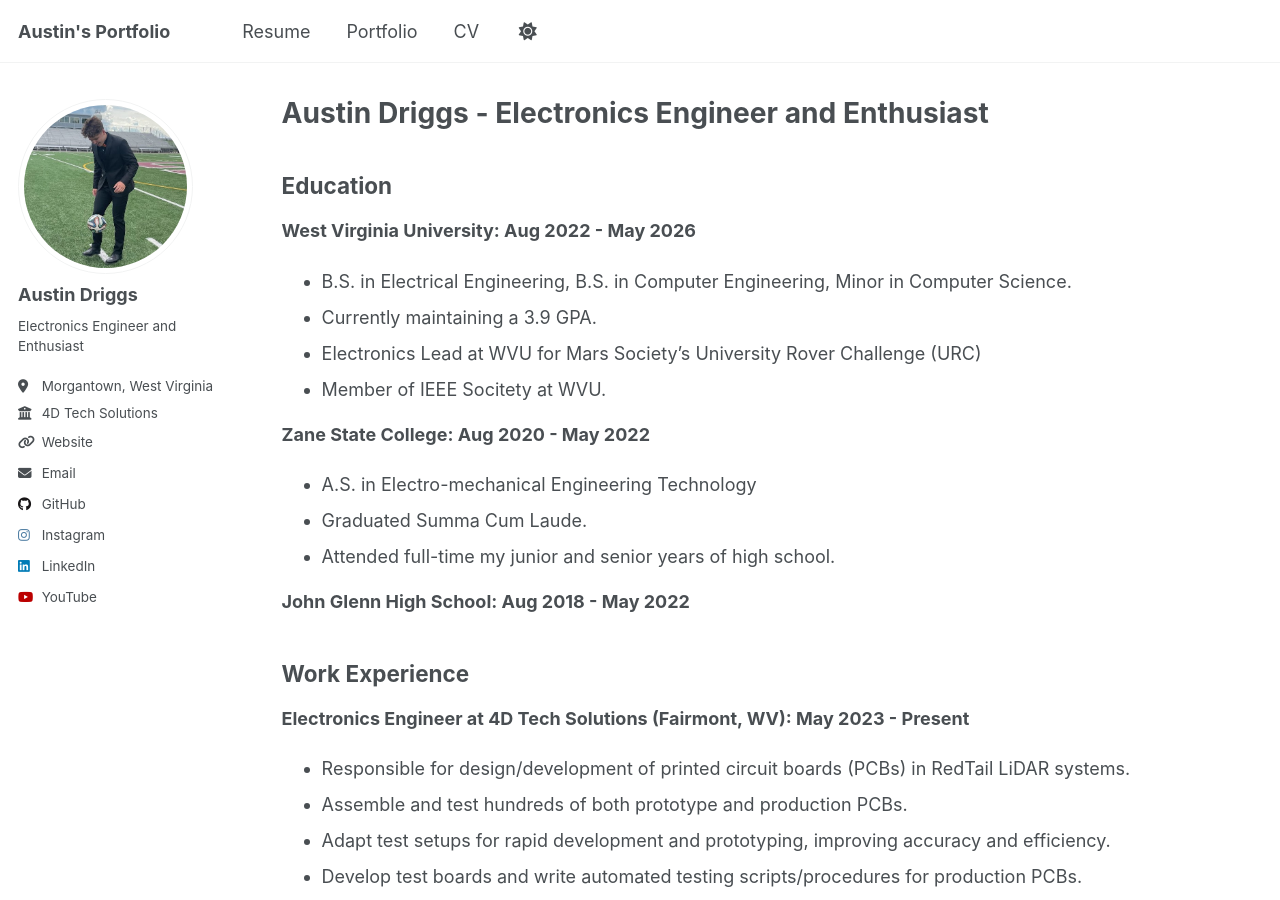
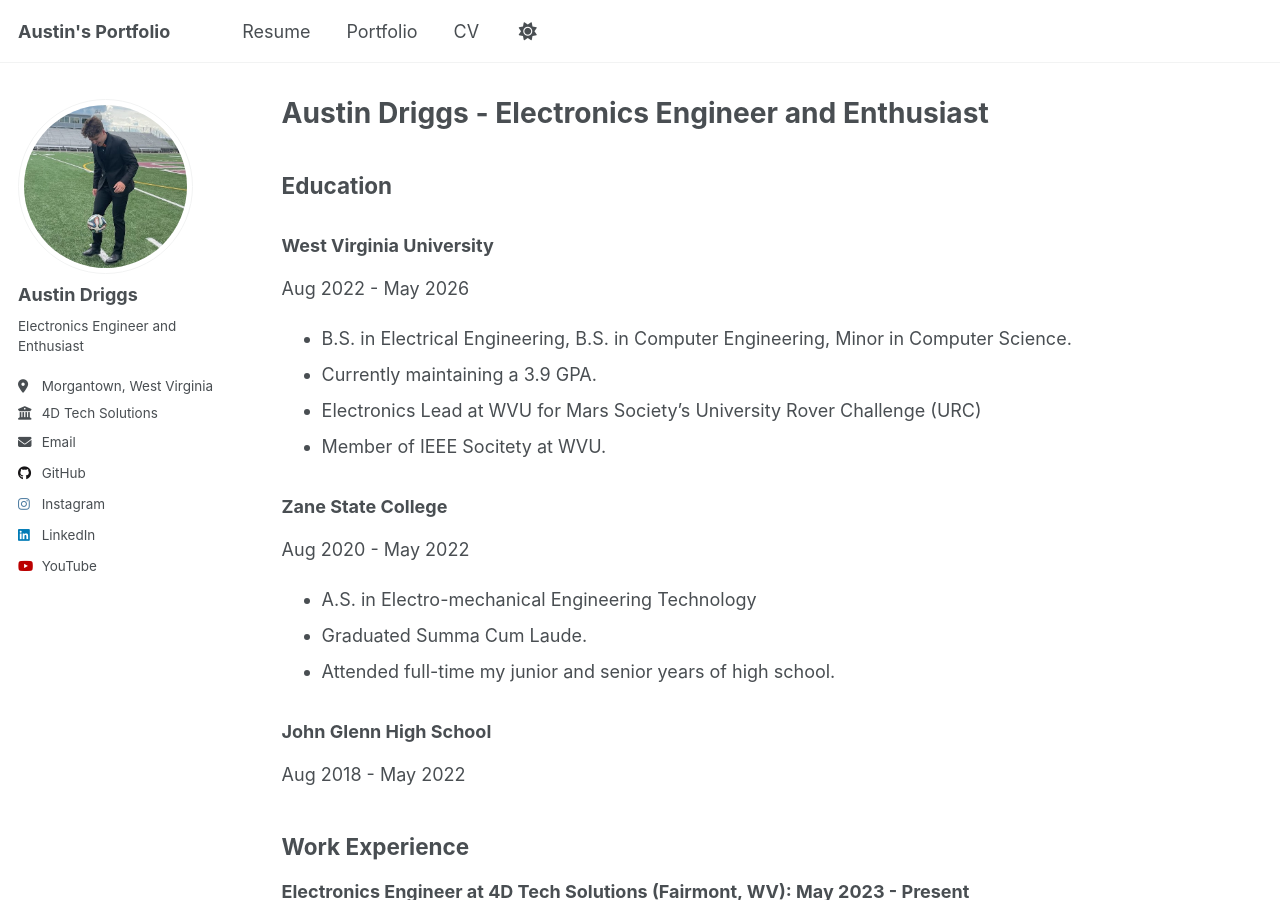
Before and after one commit to austindriggs/austindriggs.github.io, a Jekyll site: the page built from _pages/cv.md, in a window 1280 px wide and 900 px high. Built offline with Jekyll 4.4.1, drawn with Linux system fonts in a browser that asks for light colours; a script that is not in the unit is left out.

Commit message:
reworked formatting

```diff
--- a/_config.yml
+++ b/_config.yml
@@ -29,7 +29,7 @@ author:
   bio              : "Electronics Engineer and Enthusiast"
   location         : "Morgantown, West Virginia"
   employer         : "4D Tech Solutions"
-  uri              : https://4dtechsolutions.com
+  uri              :
   email            : "austin26driggs@gmail.com"
 
   # Academic websites
--- a/_pages/cv.md
+++ b/_pages/cv.md
@@ -11,18 +11,21 @@ redirect_from:
 
 ## Education
 
-**West Virginia University: Aug 2022 - May 2026**
+### West Virginia University
+Aug 2022 - May 2026
 - B.S. in Electrical Engineering, B.S. in Computer Engineering, Minor in Computer Science.
 - Currently maintaining a 3.9 GPA.
 - Electronics Lead at WVU for Mars Society’s University Rover Challenge (URC)
 - Member of IEEE Socitety at WVU.
 
-**Zane State College:	Aug 2020 - May 2022**
+### Zane State College
+Aug 2020 - May 2022
 - A.S. in Electro-mechanical Engineering Technology
 - Graduated Summa Cum Laude.
 - Attended full-time my junior and senior years of high school.
 
-**John Glenn High School: Aug 2018 - May 2022**
+### John Glenn High School
+Aug 2018 - May 2022
 
 
 ## Work Experience
```
